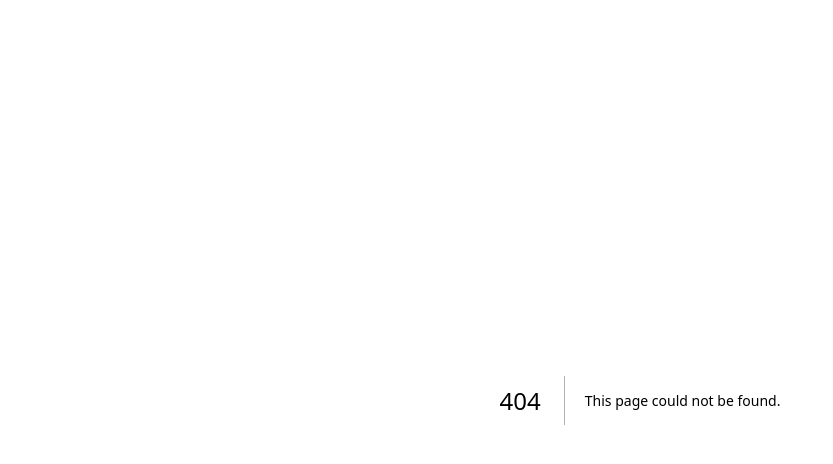
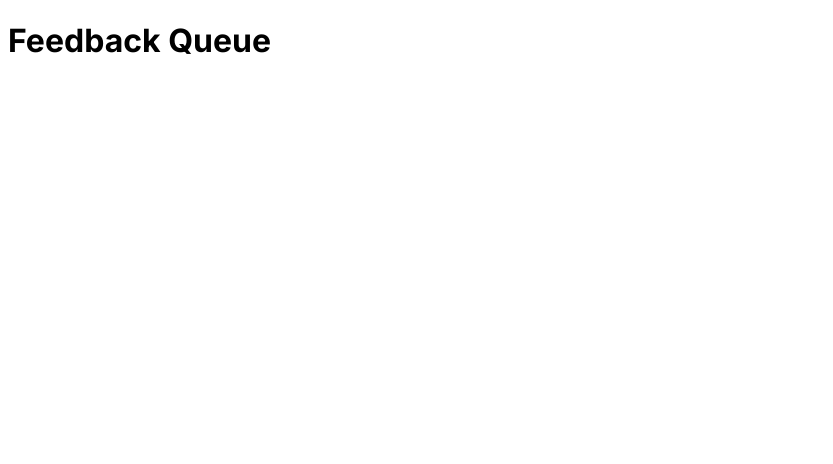
Before and after one commit to ro375143/Parcel-Path, a Next.js app: page /admin/1/feedback in a window 1280 px wide. Before the commit this address had no page. Shown: the top 464 px of the page, without its empty margins (0-833 px from the left). Built offline with nearby package versions, Linux system fonts and the light colour scheme.

Commit message:
added feedback page for user and admin

```diff
--- /dev/null
+++ b/src/app/admin/[id]/feedback/page.js
@@ -0,0 +1,11 @@
+import React from 'react';
+
+const FeedbackQueue = () => {
+  return (
+    <div>
+      <h1>Feedback Queue</h1>
+    </div>
+  );
+}
+
+export default FeedbackQueue;
```
Also changed, not shown: src/app/user/[id]/feedback/page.js (added, +11 -0 lines).
